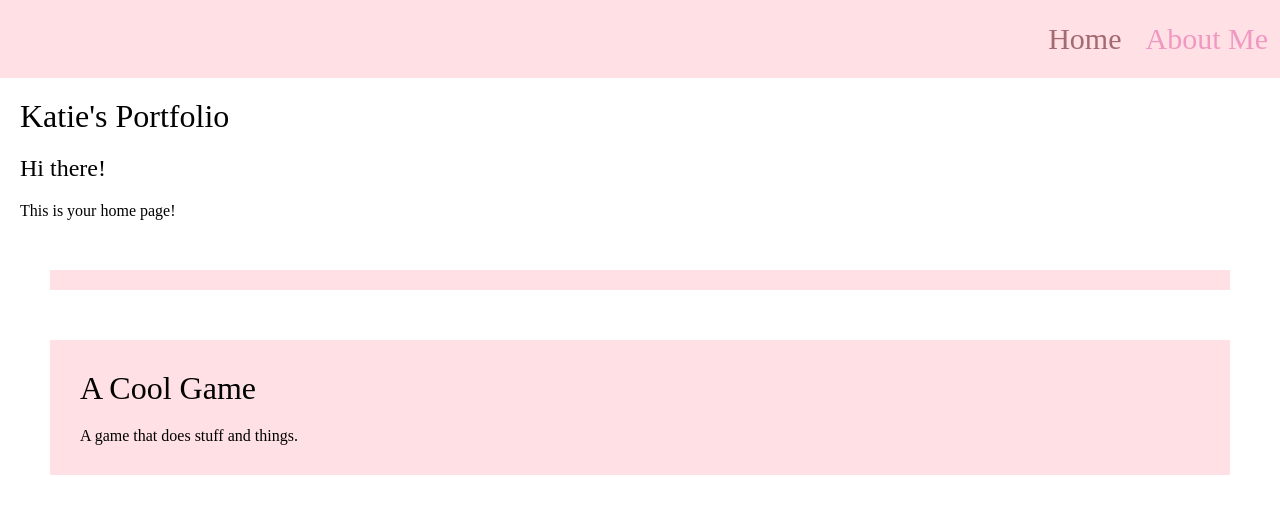
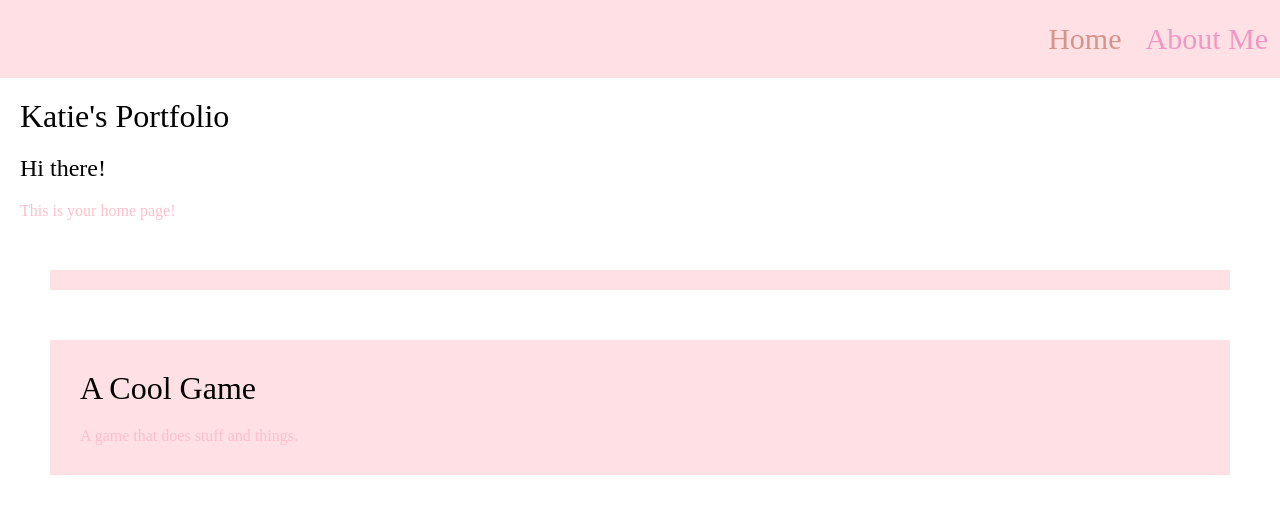
Before and after one commit to KatieKim029/Katie-s-portfolio, a plain HTML site: page index.html in a window 1280 px wide. In both pictures the pointer is over the link "Home". Drawn offline with Linux system fonts and the light colour scheme.

Commit message:
Update style.css

```diff
--- a/style.css
+++ b/style.css
@@ -15,7 +15,7 @@ h1, h2, h3, p, ol, ul, a {
     you can change the color of your text below!
  */
 p {
-    color: black;
+    color: pink;
 }
 
 .mainHeading {
@@ -52,7 +52,7 @@ p {
         this will change the color of the text in your nav bar
         when you hover over it. test it out!
     */
-    color: #A46971;
+    color: #D69389;
 }
 
 .projectBox {
```
